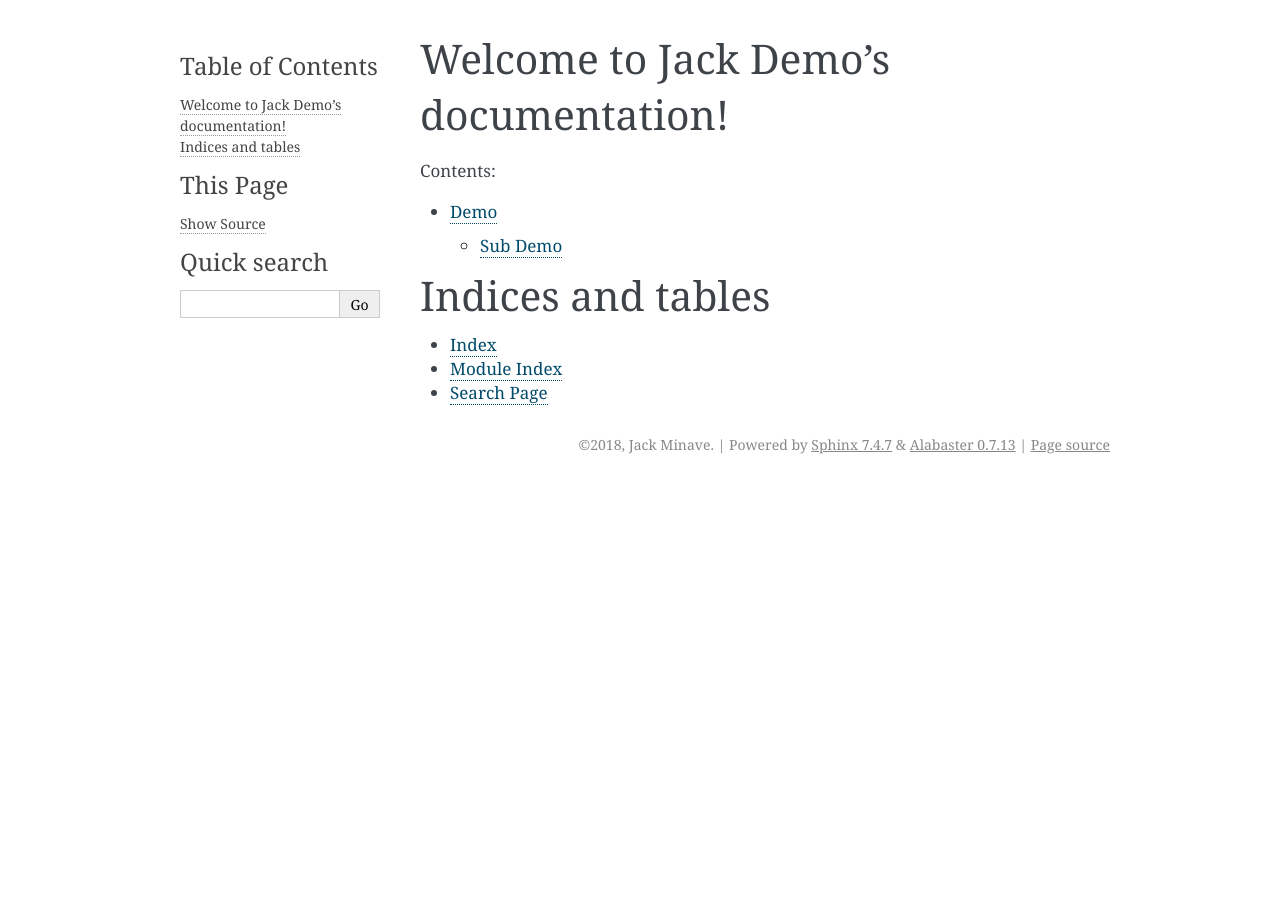
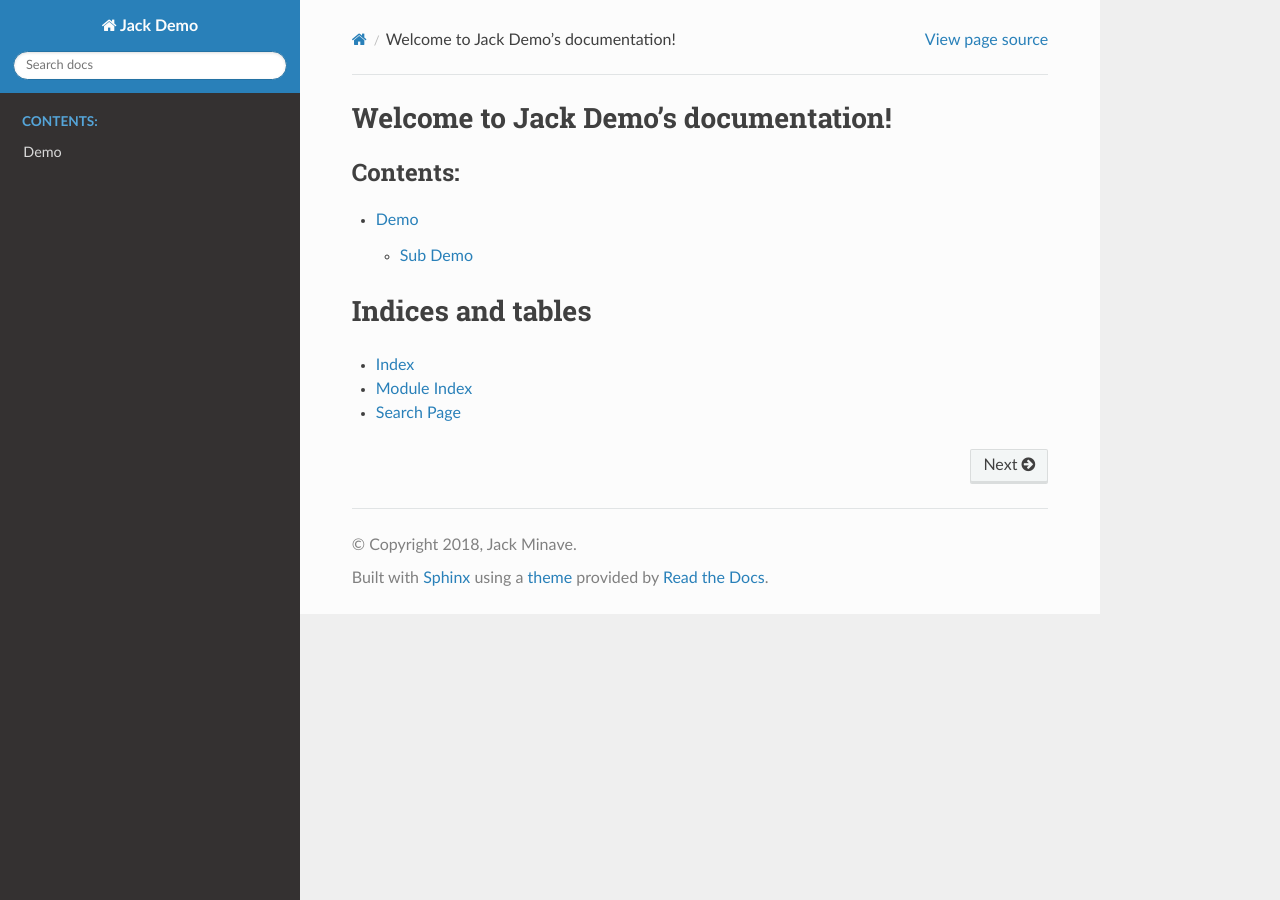
Before and after one commit to jackminave/sphinx-demo, a Sphinx documentation site: the page built from source/index.rst, in a window 1280 px wide. Built offline with Sphinx 7.4.7 and the Read the Docs theme 2.0.0, drawn with Linux system fonts in a browser that asks for light colours.

Commit message:
Fix conf.py

```diff
--- a/source/conf.py
+++ b/source/conf.py
@@ -12,8 +12,9 @@
 # add these directories to sys.path here. If the directory is relative to the
 # documentation root, use os.path.abspath to make it absolute, like shown here.
 #
-# import os
-# import sys
+import os
+import sys
+import sphinx_rtd_theme
 # sys.path.insert(0, os.path.abspath('.'))
 
 
@@ -75,8 +76,8 @@ pygments_style = 'sphinx'
 # The theme to use for HTML and HTML Help pages.  See the documentation for
 # a list of builtin themes.
 #
-html_theme = 'alabaster'
-
+html_theme = 'sphinx_rtd_theme'
+html_theme_path = [sphinx_rtd_theme.get_html_theme_path()]
 # Theme options are theme-specific and customize the look and feel of a theme
 # further.  For a list of options available for each theme, see the
 # documentation.
```
